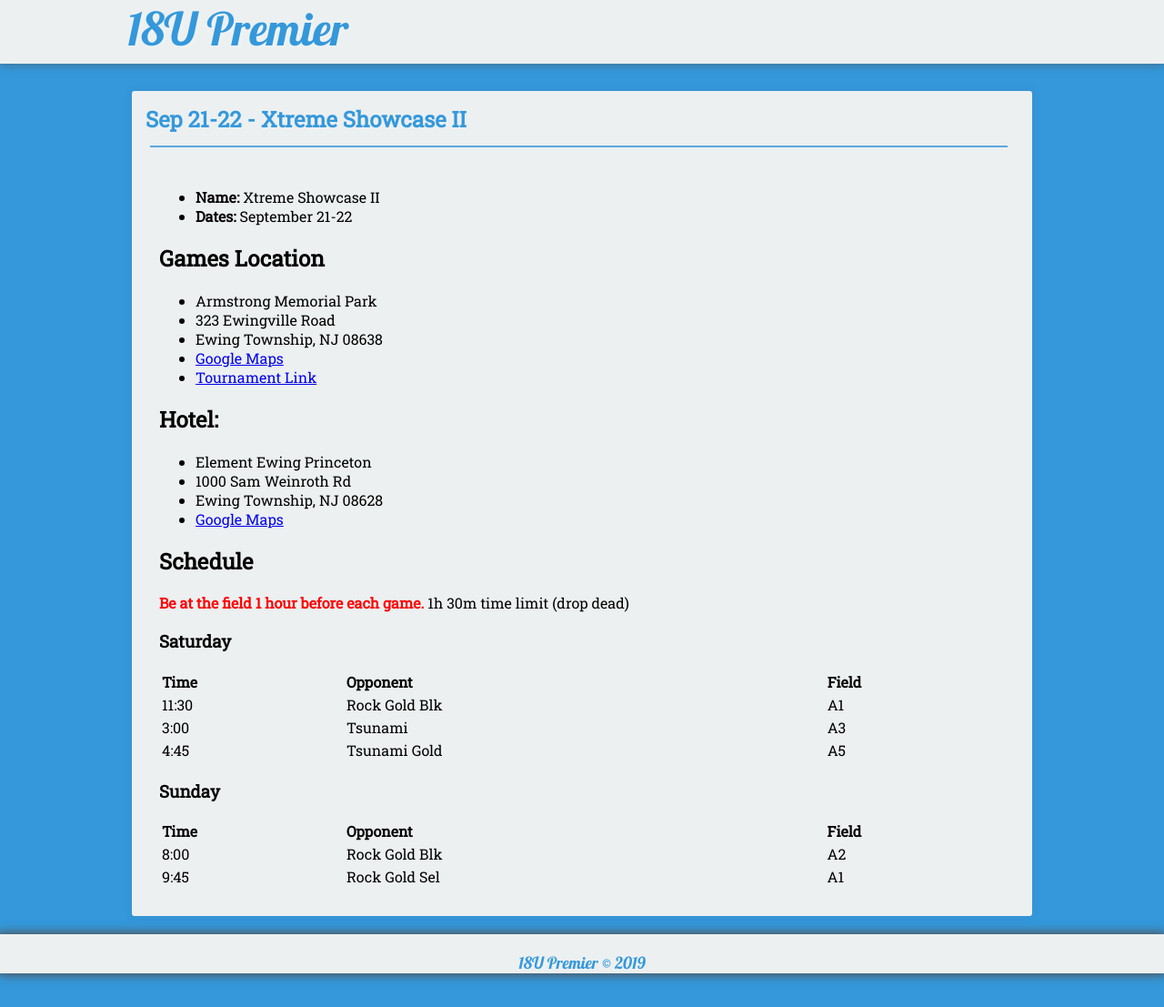
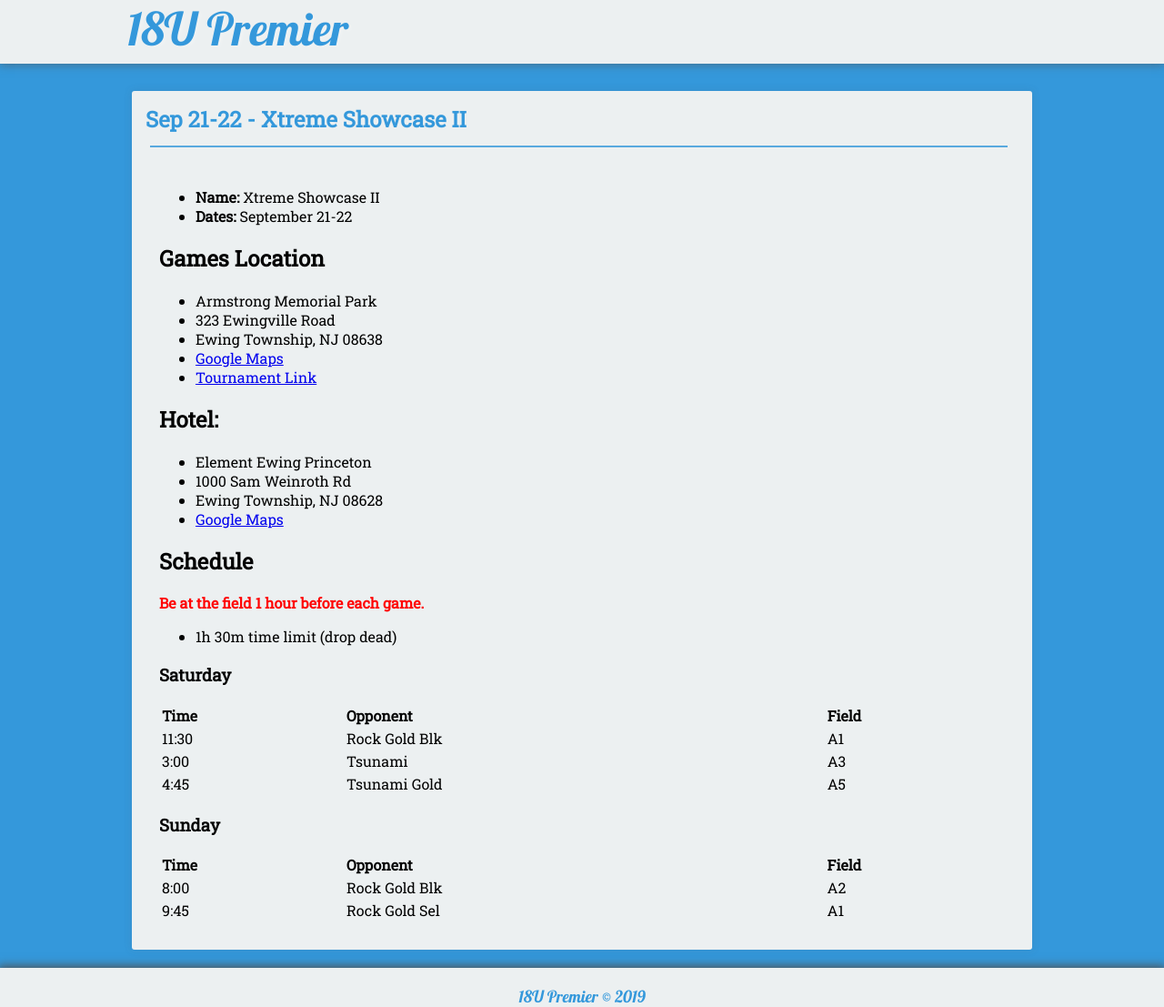
Before and after one commit to seanmerrow/ecf, a Jekyll site: the page built from _posts/2019-08-15-Jun-14.md, in a window 1280 px wide. Shown: the whole page at 91% size. Built offline with Jekyll 4.4.1, drawn with Linux system fonts in a browser that asks for light colours; nearby versions of some CDN libraries.

Commit message:
Update 2019-08-15-Jun-14.md

```diff
--- a/_posts/2019-08-15-Jun-14.md
+++ b/_posts/2019-08-15-Jun-14.md
@@ -26,7 +26,7 @@ category:
 
 ## Schedule
 **<span style="color:red">Be at the field 1 hour before each game.</span>**
-1h 30m time limit (drop dead)
+* 1h 30m time limit (drop dead)
 
 ### Saturday
 
```
